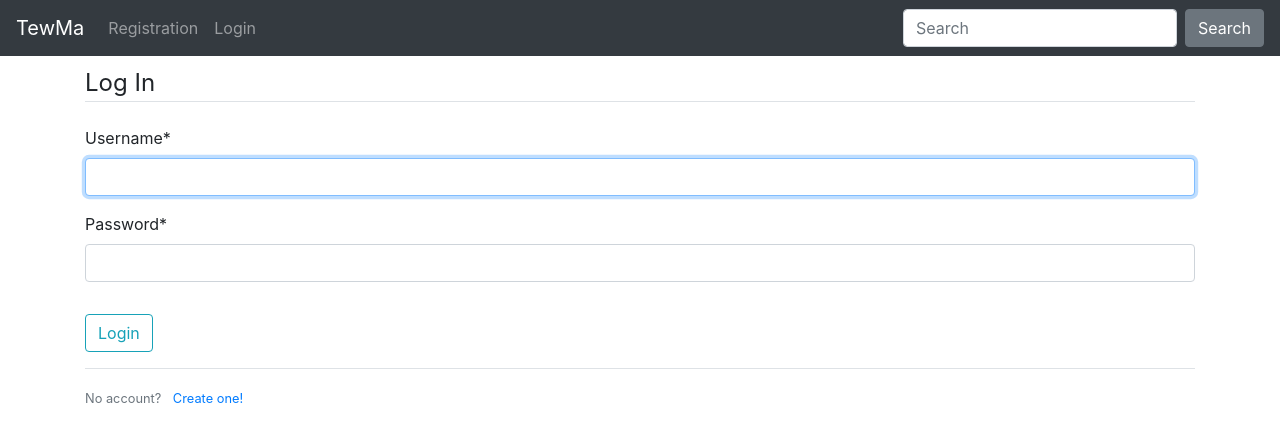
After one commit to Bouncyyahomie/TEWMA-project, a Django app: page /login/ in a window 1280 px wide. The commit adds this page. Shown: the top 442 px of the page. Run offline with Django 3.2, Linux system fonts and the light colour scheme; some libraries are stand-ins or nearby versions.

Commit message:
Login Logout and some profile page

```diff
--- a/appointment/templates/appointment/base.html
+++ b/appointment/templates/appointment/base.html
@@ -30,9 +30,21 @@
 
       <div class="collapse navbar-collapse" id="navbarsExampleDefault">
         <ul class="navbar-nav mr-auto">
-          <li class="nav-item active">
-            <a class="nav-link" href="{% url 'register' %}">Registration<span class="sr-only">(current)</span></a>
+          {% if user.is_authenticated %}
+          <li class="nav-item">
+            <a class="nav-link" href="{% url 'profile' %}">Profile</a>
           </li>
+          <li class="nav-item">
+            <a class="nav-link" href="{% url 'logout' %}">Logout</a>
+          </li>
+          {% else %}
+          <li class="nav-item">
+            <a class="nav-link" href="{% url 'register' %}">Registration</a>
+          </li>
+          <li class="nav-item">
+            <a class="nav-link" href="{% url 'login' %}">Login</a>
+          </li>
+          {% endif %}
         </ul>
         <form class="form-inline my-2 my-lg-0">
           <input class="form-control mr-sm-2" type="text" placeholder="Search" aria-label="Search">
--- a/tewma/settings.py
+++ b/tewma/settings.py
@@ -123,3 +123,7 @@ USE_TZ = True
 STATIC_URL = '/static/'
 
 CRISPY_TEMPLATE_PACK = 'bootstrap4'
+
+LOGIN_REDIRECT_URL = 'appointment:home_page'
+
+LOGIN_URL = 'login'
--- a/tewma/urls.py
+++ b/tewma/urls.py
@@ -15,11 +15,14 @@ Including another URLconf
 """
 from django.contrib import admin
 from django.urls import path, include
+from django.contrib.auth import views as auth_views
+from users import views as user_views
 
-from users import views as user_views
 urlpatterns = [
     path('admin/', admin.site.urls),
     path('', include('appointment.urls')),
     path('register/', user_views.register, name='register'),
-
+    path('profile/', user_views.profile, name='profile'),
+    path('login/', auth_views.LoginView.as_view(template_name='users/login.html'), name='login'),
+    path('logout/', auth_views.LogoutView.as_view(template_name='users/logout.html'), name='logout'),
 ]
--- /dev/null
+++ b/users/templates/users/login.html
@@ -0,0 +1,21 @@
+{% extends "appointment/base.html" %}
+{% load crispy_forms_tags %}
+{% block content %}
+    <div class="content-section">
+        <form method="POST">
+            {% csrf_token %}
+            <fieldset class="form-group">
+                <legend class="border-bottom mb-4">Log In</legend>
+                {{ form|crispy }}
+            </fieldset>
+            <div class="form-group">
+                <button class="btn btn-outline-info" type="submit">Login</button>
+            </div>
+        </form>
+        <div class="border-top pt-3">
+            <small class="text-muted">
+                No account? <a class="ml-2" href="{% url 'register' %}">Create one!</a>
+            </small>
+        </div>
+    </div>
+{% endblock content %}
--- /dev/null
+++ b/users/templates/users/profile.html
@@ -0,0 +1,5 @@
+{% extends "appointment/base.html" %}
+{% load crispy_forms_tags %}
+{% block content %}
+    <h1>{{ user.username }}</h1>
+{% endblock content %}
```
Also changed, not shown: users/templates/users/logout.html (added, +7 -0 lines), users/views.py (+6 -2 lines).
